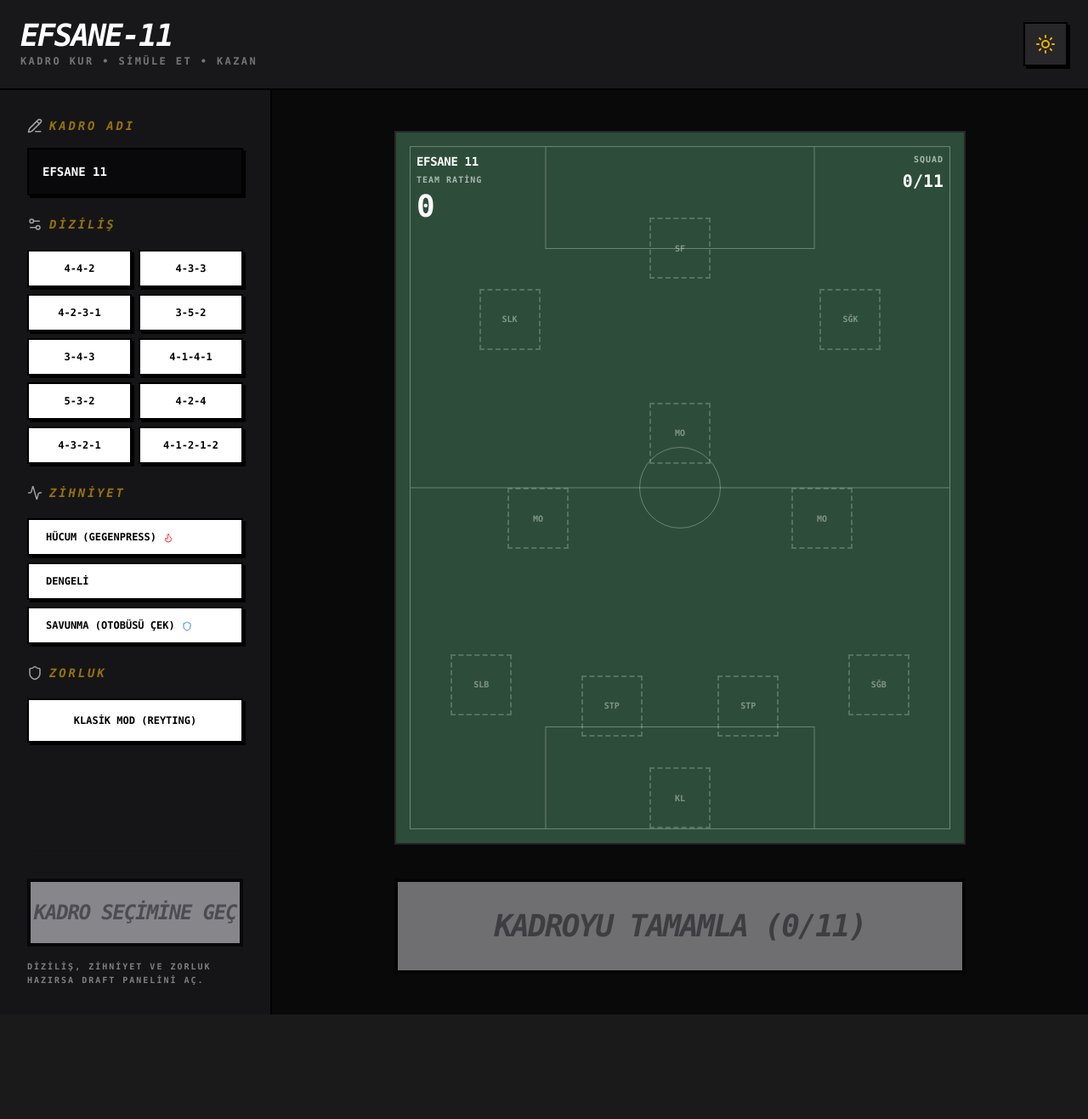
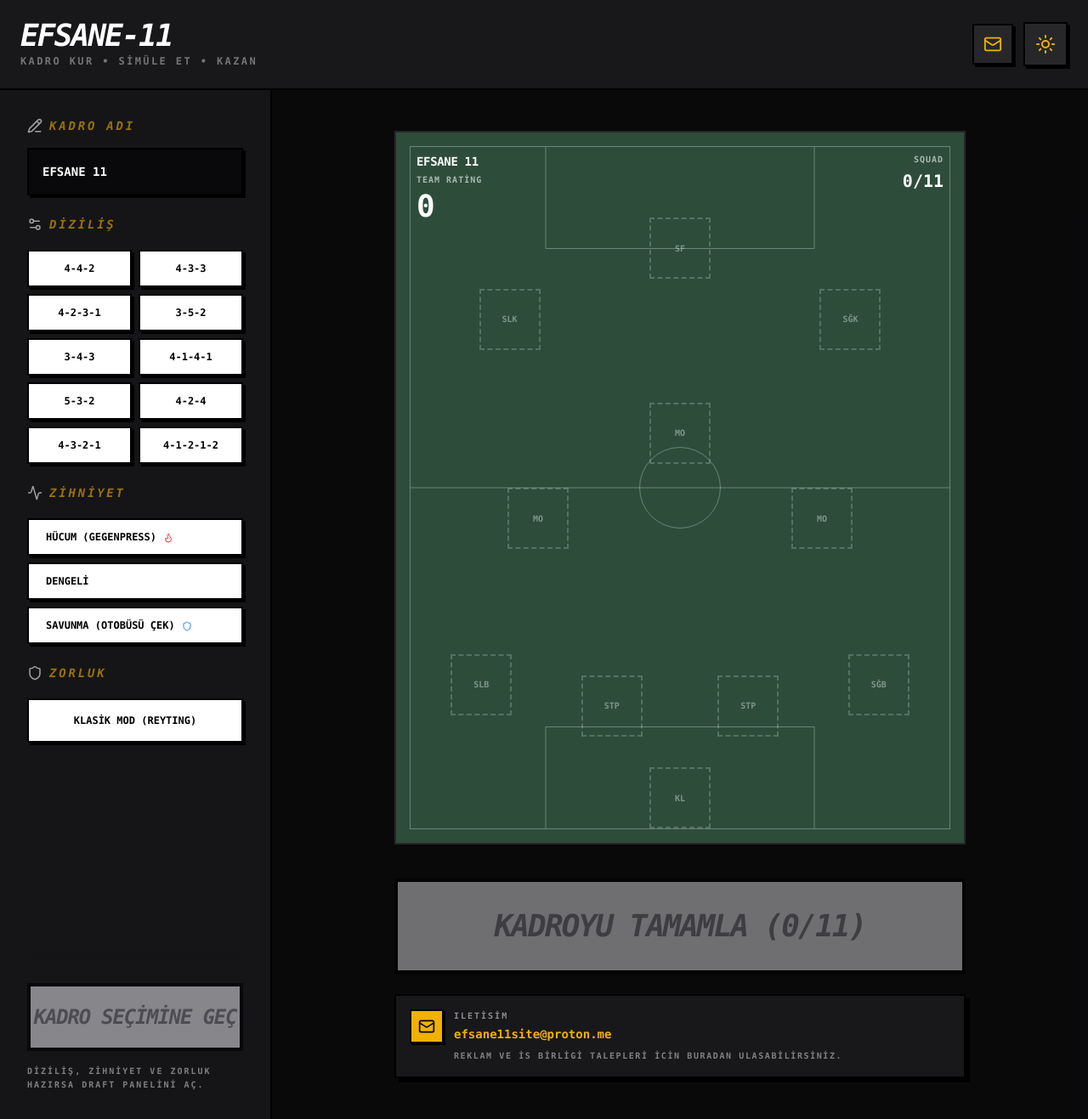
Before and after one commit to yusufcakcr/efsane-11, a Next.js app: page / in a window 1280 px wide. Shown: the whole page at 85% size. Before the commit the page ends 1194 px from the top, so only its background shows below. Built offline with nearby package versions, Linux system fonts and the light colour scheme.

Commit message:
Add contact section

```diff
--- a/src/app/page.tsx
+++ b/src/app/page.tsx
@@ -7,10 +7,13 @@ import Tournament from '@/components/Tournament';
 import SquadPanel from '@/components/SquadPanel';
 import ShareExportPanel from '@/components/ShareExportPanel';
 import { useTeamStore, MentalityType } from '@/store/useTeamStore';
-import { Sun, Moon, Shield, Flame, Activity, Settings2, Trophy, PencilLine } from 'lucide-react';
+import { Sun, Moon, Shield, Flame, Activity, Settings2, Trophy, PencilLine, Mail } from 'lucide-react';
 import { FORMATIONS, FormationType } from '@/lib/formations';
 import { decodeShareCode } from '@/lib/shareCode';
 import { saveTeamSnapshot } from '@/lib/localStats';
+
+const CONTACT_EMAIL = 'efsane11site@proton.me';
+const CONTACT_MAILTO = `mailto:${CONTACT_EMAIL}?subject=EFSANE-11%20Iletisim`;
 
 export default function Home() {
   const selectedPlayers = useTeamStore((state) => state.selectedPlayers);
@@ -114,9 +117,19 @@ export default function Home() {
               <Trophy size={24} className="text-yellow-500" />
               <h1 className="text-2xl font-black italic tracking-tighter uppercase">TURNUVA MODU</h1>
            </div>
+           <div className="flex items-center gap-3">
+            <a
+              href={CONTACT_MAILTO}
+              className="grid h-11 w-11 place-items-center border border-white/20 text-yellow-500 transition-colors hover:bg-white/10"
+              aria-label="Iletisim"
+              title="Iletisim"
+            >
+              <Mail size={20} />
+            </a>
             <button onClick={toggleTheme} className="p-3 border border-white/20 hover:bg-white/10 transition-colors rounded-none">
               {isDark ? <Sun size={20} /> : <Moon size={20} />}
             </button>
+           </div>
         </header>
         <div className="flex-1 p-4 lg:p-10 overflow-y-auto">
           <Tournament userRating={teamRating} />
@@ -135,9 +148,19 @@ export default function Home() {
            <div className="text-xs uppercase font-bold tracking-[0.2em] opacity-40 mt-1">Kadro Kur • Simüle Et • Kazan</div>
         </div>
 
+        <div className="flex items-center gap-3">
+          <a
+            href={CONTACT_MAILTO}
+            className={`grid h-12 w-12 place-items-center border-2 border-black shadow-[3px_3px_0px_0px_rgba(0,0,0,1)] transition-all hover:translate-x-[1px] hover:translate-y-[1px] hover:shadow-none ${isDark ? 'bg-zinc-800 text-yellow-500' : 'bg-white text-black'}`}
+            aria-label="Iletisim"
+            title="Iletisim"
+          >
+            <Mail size={22} />
+          </a>
           <button onClick={toggleTheme} className={`p-3 border-2 border-black shadow-[3px_3px_0px_0px_rgba(0,0,0,1)] hover:translate-x-[1px] hover:translate-y-[1px] hover:shadow-none transition-all ${isDark ? 'bg-zinc-800 text-yellow-500' : 'bg-yellow-400 text-black'}`}>
             {isDark ? <Sun size={24} /> : <Moon size={24} />}
           </button>
+        </div>
 
         {easterEgg && (
           <div className="fixed inset-0 z-[100] flex items-center justify-center pointer-events-none bg-black/60 backdrop-blur-md">
@@ -248,6 +271,25 @@ export default function Home() {
                 {!isTeamFull ? `KADROYU TAMAMLA (${selectedPlayers.filter(p => p !== null).length}/11)` : !hasCaptain ? 'KAPTAN SEC' : 'TURNUVAYI BAŞLAT ⚔️'}
               </button>
               {setupComplete && <ShareExportPanel isTeamFull={isTeamFull} hasCaptain={hasCaptain} />}
+              <section className={`mt-6 border-2 border-black p-4 shadow-[5px_5px_0px_0px_rgba(0,0,0,1)] ${isDark ? 'bg-zinc-900 text-white' : 'bg-white text-black'}`}>
+                <div className="flex items-start gap-3">
+                  <div className="grid h-10 w-10 shrink-0 place-items-center border-2 border-black bg-yellow-500 text-black shadow-[2px_2px_0px_0px_rgba(0,0,0,1)]">
+                    <Mail size={20} />
+                  </div>
+                  <div className="min-w-0">
+                    <p className="text-[10px] font-black uppercase tracking-[0.2em] opacity-50">Iletisim</p>
+                    <a
+                      href={CONTACT_MAILTO}
+                      className="mt-1 block break-all text-sm font-black text-yellow-500 underline-offset-4 hover:underline"
+                    >
+                      {CONTACT_EMAIL}
+                    </a>
+                    <p className="mt-2 text-[10px] font-black uppercase tracking-[0.16em] opacity-45 leading-relaxed">
+                      Reklam ve is birligi talepleri icin buradan ulasabilirsiniz.
+                    </p>
+                  </div>
+                </div>
+              </section>
             </div>
           </div>
 
```
Lines whose indentation alone changed are shown as unchanged.
